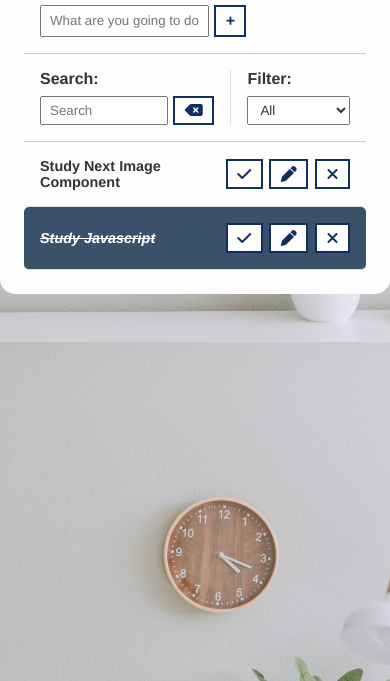
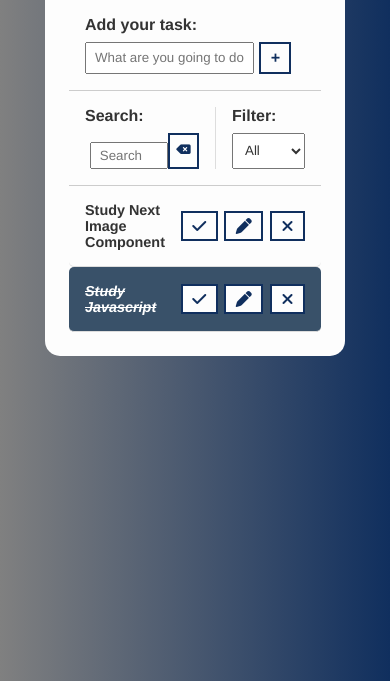
Before and after one commit to rosmildoLopes/todo-list, a plain HTML site: page index.html in a window 390 px wide. Shown: the part 163-844 px from the top of the page. Drawn offline with Linux system fonts and the light colour scheme.

Commit message:
responsive

```diff
--- a/css/styles.css
+++ b/css/styles.css
@@ -8,41 +8,41 @@
 }
 
 body {
-  background-image: url("../image/bg1.jpg");
-  background-position:center;
-  background-size: cover;
+  background-image: linear-gradient(to right,gray, #102f5e);
+
 }
 
 button {
   background-color: #fdfdfd;
-  color: #102F5e;
-  border: 2px solid #102F5e;
-  padding: .3rem .6rem;
+  color: #102f5e;
+  border: 2px solid #102f5e;
+  padding: 0.3rem 0.6rem;
   font-size: 1rem;
   cursor: pointer;
   display: flex;
   justify-content: center;
   align-items: center;
-  transition: .4s;
+  transition: 0.4s;
   font-weight: bold;
 }
 
 button:hover {
-  background-color: #102F5e;
-  color: #FFF;
+  background-color: #102f5e;
+  color: #fff;
 }
 button:hover > i {
-  color: #FFF;
+  color: #fff;
 }
 
 button i {
-  color: #102F5e;
+  color: #102f5e;
   font-weight: bold;
   pointer-events: none;
 }
 
-input, select {
-  padding: .25rem .5rem;
+input,
+select {
+  padding: 0.25rem 0.5rem;
 }
 
 .hide {
@@ -61,17 +61,19 @@ input, select {
 .todo-container header {
   text-align: center;
   padding: 0 1rem 1rem;
-  border-bottom: 1px solid #CCC;
+  border-bottom: 1px solid #ccc;
 }
 
 /* Form */
-#todo-form, #edit-form {
+#todo-form,
+#edit-form {
   padding: 1rem;
-  border-bottom: 1px solid #CCC;
+  border-bottom: 1px solid #ccc;
 }
 
-#todo-form p, #edit-form p {
-  margin-bottom: .5rem;
+#todo-form p,
+#edit-form p {
+  margin-bottom: 0.5rem;
   font-weight: bold;
 }
 
@@ -79,27 +81,27 @@ input, select {
   display: flex;
 }
 .form-control input {
-  margin-right: .3rem;
+  margin-right: 0.3rem;
 }
 
 #cancel-edit-btn {
-  margin-top: 1rem ;
+  margin-top: 1rem;
 }
 
 /* Todo toolabar */
 #toolbar {
   padding: 1rem;
-  border-bottom: 1px solid #CCC;
+  border-bottom: 1px solid #ccc;
   display: flex;
 }
 #toolbar h4 {
-  margin-bottom: .5rem;
+  margin-bottom: 0.5rem;
 }
 
 #search {
-  border-right: 1px solid #DDD;
+  border-right: 1px solid #ddd;
   margin-right: 1rem;
-  padding-right:1rem;
+  padding-right: 1rem;
   display: flex;
   flex-direction: column;
   width: 65%;
@@ -111,7 +113,7 @@ input, select {
 
 #search input {
   width: 100%;
-  margin-right: .3rem;
+  margin-right: 0.3rem;
 }
 
 #filter {
@@ -129,18 +131,18 @@ input, select {
   display: flex;
   justify-content: space-around;
   padding: 1rem;
-  border-bottom: 1px solid #DDD;
+  border-bottom: 1px solid #ddd;
   align-items: center;
-  transition: .3s;
+  transition: 0.3s;
   border-radius: 5px;
 }
 .todo h3 {
   flex: 1;
-  font-size: .9rem;
+  font-size: 0.9rem;
 }
 
 .todo button {
-  margin-left: .4rem;
+  margin-left: 0.4rem;
 }
 
 .done {
@@ -148,7 +150,32 @@ input, select {
 }
 
 .done h3 {
-  color: #FFF;
+  color: #fff;
   text-decoration: line-through;
   font-style: italic;
 }
+
+@media screen and (max-width: 480px) {
+  .todo-container {
+    max-width: 300px;
+    margin: 3rem auto;
+    border-radius: 15px;
+  }
+
+  #search input {
+    margin: .6rem 0 0 .3rem;
+  }
+
+  #search button {
+    font-size: 1rem;
+    font-weight: bold;
+    padding: 0.1rem 0.4rem;
+    font-size: .8rem;
+  }
+  #todo-form,
+  #edit-form {
+  padding: .3rem, 0;
+  border-bottom: 1px solid #ccc;
+}
+
+}
```
